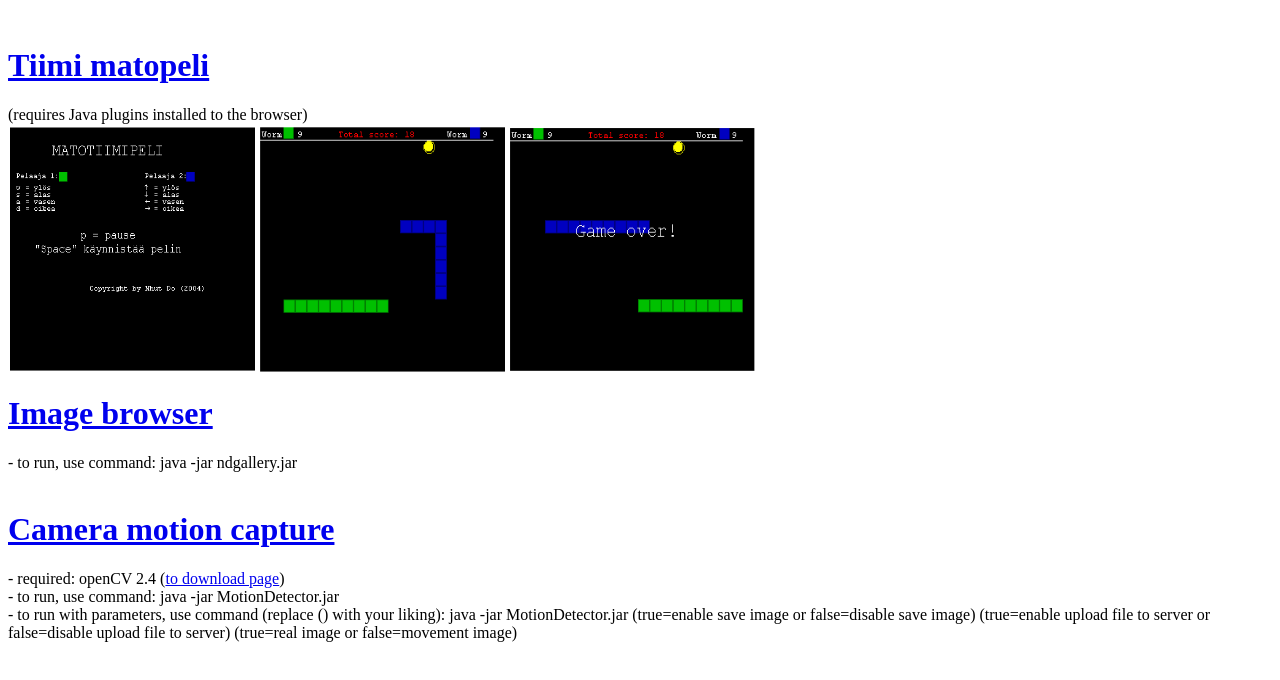
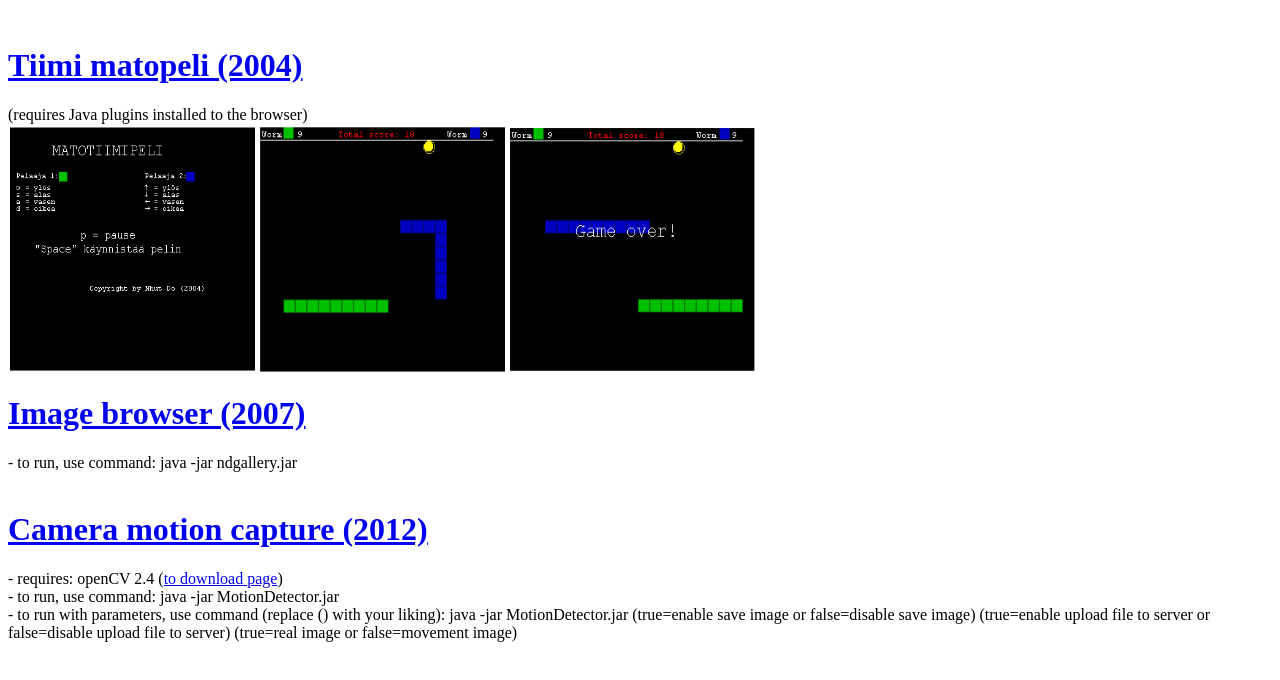
Before and after one commit to nhut/web, a plain HTML site: page java/index.html in a window 1280 px wide. Drawn offline with Linux system fonts and the light colour scheme.

Commit message:
Update index.html

```diff
--- a/java/index.html
+++ b/java/index.html
@@ -2,15 +2,15 @@
 <head/>
 <body>
 <br/>
-<h1><a href="matopeli/matopeli.html">Tiimi matopeli</a></h1>
+<h1><a href="matopeli/matopeli.html">Tiimi matopeli (2004)</a></h1>
 (requires Java plugins installed to the browser)<br/>
 <img src="matopeli/tiimimatopeli_main.PNG" alt="main screen" height="250" width="250" /><img src="matopeli/tiimimatopeli_running.PNG" alt="game running" height="250" width="250" /><img src="matopeli/tiimimatopeli_end.PNG" alt="game ended" height="250" width="250" /><br/>
-<h1><a href="ndgallery.jar">Image browser</a></h1>
+<h1><a href="ndgallery.jar">Image browser (2007)</a></h1>
 - to run, use command: java -jar ndgallery.jar
 <br/>
 <br/>
-<h1><a href="MotionDetector.jar">Camera motion capture</a></h1>
-- required: openCV 2.4 (<a href="http://sourceforge.net/projects/opencvlibrary/files/">to download page</a>)<br/>
+<h1><a href="MotionDetector.jar">Camera motion capture (2012)</a></h1>
+- requires: openCV 2.4 (<a href="http://sourceforge.net/projects/opencvlibrary/files/">to download page</a>)<br/>
 - to run, use command: java -jar MotionDetector.jar<br/>
 - to run with parameters, use command (replace () with your liking): java -jar MotionDetector.jar (true=enable save image or false=disable save image) (true=enable upload file to server or false=disable upload file to server) (true=real image or false=movement image)
 <br/>
```
